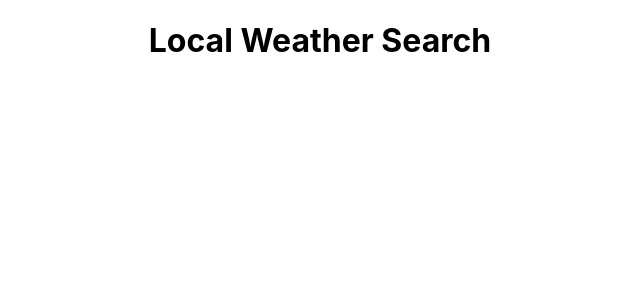
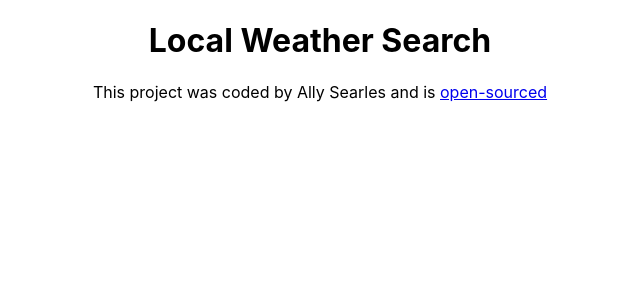
Before and after one commit to allysearles/my-react-weather-project, a React (Create React App) app: page / in a window 1280 px wide. Shown: the top 300 px of the page, without its empty margins (320-960 px from the left). Built offline with nearby package versions, Linux system fonts and the light colour scheme.

Commit message:
Added Footer:
-Contains github link with open source comment.
-Adjusted some footer CSS attributes.

```diff
--- a/src/App.css
+++ b/src/App.css
@@ -1,3 +1,6 @@
 .page-title {
 	text-align: center;
 }
+footer {
+	text-align: center;
+}
--- a/src/App.js
+++ b/src/App.js
@@ -6,6 +6,16 @@ function App() {
 	return (
 		<div className="App">
 			<h1 className="page-title">Local Weather Search</h1>
+			<footer>
+				This project was coded by Ally Searles and is{" "}
+				<a
+					href="https://github.com/allysearles/my-react-weather-project.git"
+					target="_blank"
+					rel="noreferrer"
+				>
+					open-sourced{" "}
+				</a>
+			</footer>
 		</div>
 	);
 }
```
